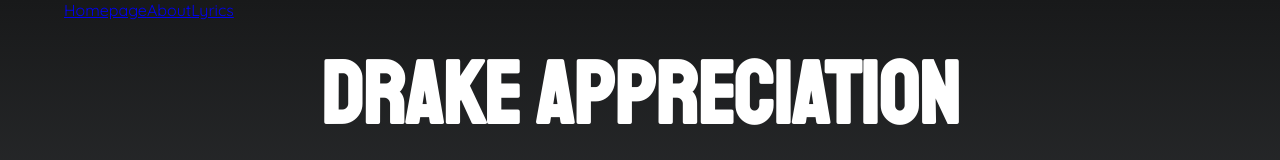
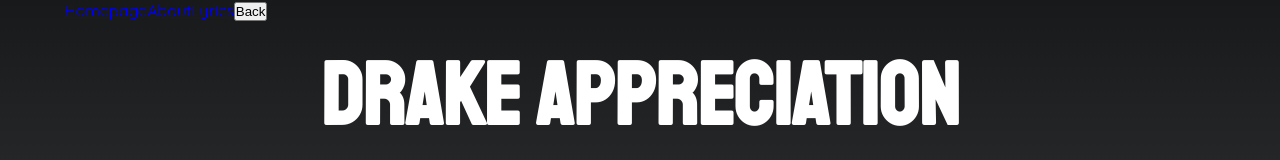
Before and after one commit to roselynle/music_app, a React app: page / in a window 1280 px wide. Shown: the top 160 px of the page. Built offline with nearby package versions, Linux system fonts and the light colour scheme; no server answers.

Commit message:
adding back button

```diff
--- /dev/null
+++ b/src/components/BackButton/index.js
@@ -0,0 +1,10 @@
+import React from 'react';
+import { useHistory } from 'react-router-dom';
+
+const BackButton = () => {
+     const history = useHistory();
+
+     return <button id="back-button" onClick={history.goBack}>Back</button>
+}
+
+export default BackButton
--- a/src/components/index.js
+++ b/src/components/index.js
@@ -3,3 +3,4 @@
 export { default as ArtistBio } from './ArtistBio';
 export { default as LikeButton } from './LikeButton';
 export { default as Lyrics } from './Lyrics';
+export { default as BackButton } from './BackButton';
--- a/src/layout/Header/index.js
+++ b/src/layout/Header/index.js
@@ -1,6 +1,7 @@
 import React from 'react';
 import { NavLink } from 'react-router-dom';
 
+import { BackButton } from '../../components';
 import './style.css';
 
 const Header = () => {
@@ -9,6 +10,7 @@
             <NavLink exact to="/" activeClassName="current">Homepage</NavLink>
             <NavLink exact to="/about" activeClassName="current">About</NavLink>
             <NavLink exact to="/lyrics" activeClassName="current">Lyrics</NavLink>
+            <BackButton />
          </nav>
 
     );
```
Also changed, not shown: src/components/BackButton/test.js (added).
